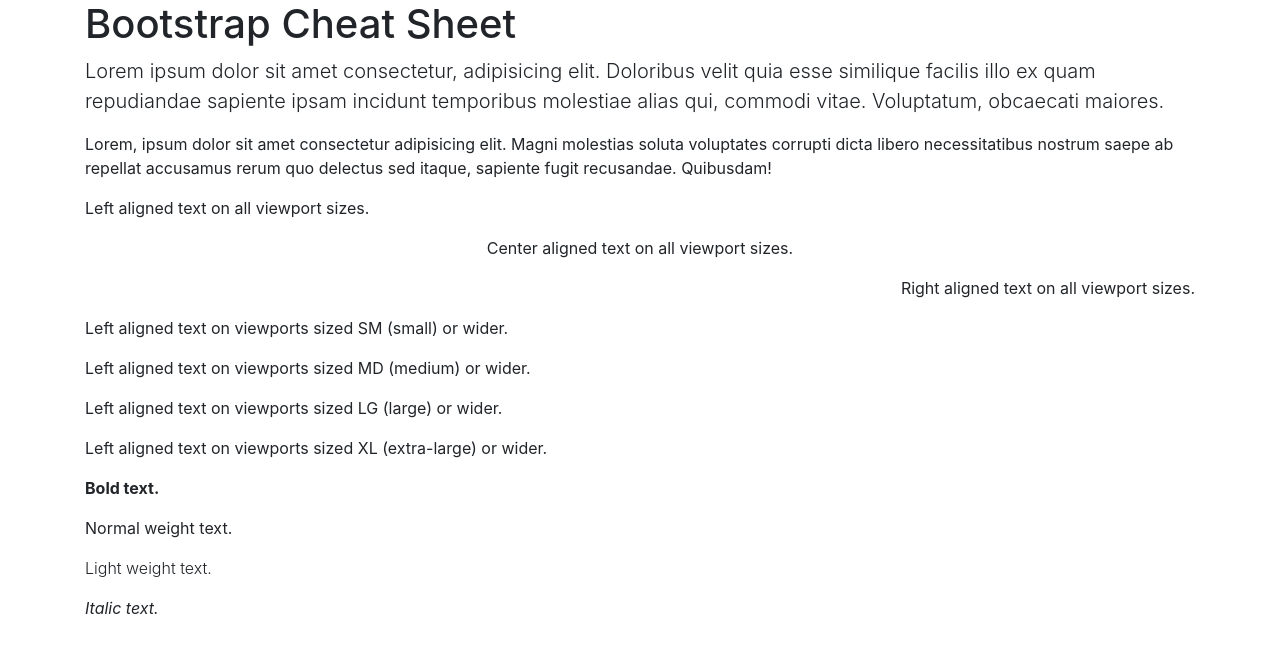
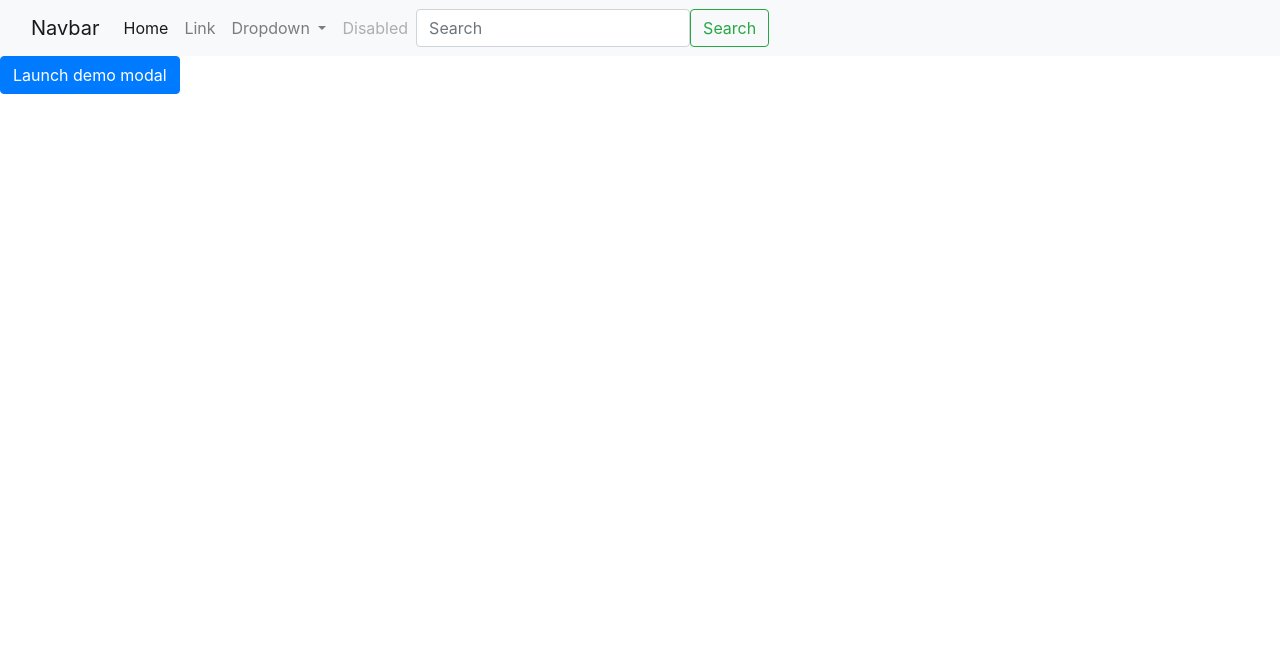
Before and after one commit to Dukewendo/bootstrap-testing, a plain HTML site: page index.html in a window 1280 px wide. Drawn offline with nearby package versions, Linux system fonts and the light colour scheme.

Commit message:
Add files via upload

```diff
--- a/index.html
+++ b/index.html
@@ -12,42 +12,71 @@
   </head>
   <body>
 
-    <div class="container">
-      <h1 class="page-header">Bootstrap Cheat Sheet</h1>
-      <p class="lead"> Lorem ipsum dolor sit amet consectetur, adipisicing elit. Doloribus velit quia esse similique
-        facilis illo ex quam repudiandae sapiente ipsam incidunt temporibus molestiae alias qui, commodi vitae.
-        Voluptatum, obcaecati maiores.
-      </p>
+    <nav class="navbar navbar-expand-lg navbar-light bg-light">
+      <div class="container-fluid">
+        <a class="navbar-brand" href="#">Navbar</a>
+        <button class="navbar-toggler" type="button" data-bs-toggle="collapse" data-bs-target="#navbarSupportedContent" aria-controls="navbarSupportedContent" aria-expanded="false" aria-label="Toggle navigation">
+          <span class="navbar-toggler-icon"></span>
+        </button>
+        <div class="collapse navbar-collapse" id="navbarSupportedContent">
+          <ul class="navbar-nav me-auto mb-2 mb-lg-0">
+            <li class="nav-item">
+              <a class="nav-link active" aria-current="page" href="#">Home</a>
+            </li>
+            <li class="nav-item">
+              <a class="nav-link" href="#">Link</a>
+            </li>
+            <li class="nav-item dropdown">
+              <a class="nav-link dropdown-toggle" href="#" id="navbarDropdown" role="button" data-bs-toggle="dropdown" aria-expanded="false">
+                Dropdown
+              </a>
+              <ul class="dropdown-menu" aria-labelledby="navbarDropdown">
+                <li><a class="dropdown-item" href="#">Action</a></li>
+                <li><a class="dropdown-item" href="#">Another action</a></li>
+                <li><hr class="dropdown-divider"></li>
+                <li><a class="dropdown-item" href="#">Something else here</a></li>
+              </ul>
+            </li>
+            <li class="nav-item">
+              <a class="nav-link disabled" href="#" tabindex="-1" aria-disabled="true">Disabled</a>
+            </li>
+          </ul>
+          <form class="d-flex">
+            <input class="form-control me-2" type="search" placeholder="Search" aria-label="Search">
+            <button class="btn btn-outline-success" type="submit">Search</button>
+          </form>
+        </div>
+      </div>
+    </nav>
 
-      <p>Lorem, ipsum dolor sit amet consectetur adipisicing elit. Magni molestias soluta voluptates corrupti dicta
-        libero necessitatibus nostrum saepe ab repellat accusamus rerum quo delectus sed itaque,
-        sapiente fugit recusandae. Quibusdam!
+    <!-- Button trigger modal -->
+<button type="button" class="btn btn-primary" data-bs-toggle="modal" data-bs-target="#exampleModal">
+  Launch demo modal
+</button>
 
-      </p>
-
-    <p class="text-left">Left aligned text on all viewport sizes.</p>
-    <p class="text-center">Center aligned text on all viewport sizes.</p>
-    <p class="text-right">Right aligned text on all viewport sizes.</p>
-    <p class="text-sm-left">Left aligned text on viewports sized SM (small) or wider.</p>
-    <p class="text-md-left">Left aligned text on viewports sized MD (medium) or wider.</p>
-    <p class="text-lg-left">Left aligned text on viewports sized LG (large) or wider.</p>
-    <p class="text-xl-left">Left aligned text on viewports sized XL (extra-large) or wider.</p>
-
-
-    <p class="font-weight-bold">Bold text.</p>
-    <p class="font-weight-normal">Normal weight text.</p>
-    <p class="font-weight-light">Light weight text.</p>
-    <p class="font-italic">Italic text.</p>
-
+<!-- Modal -->
+<div class="modal fade" id="exampleModal" tabindex="-1" aria-labelledby="exampleModalLabel" aria-hidden="true">
+  <div class="modal-dialog">
+    <div class="modal-content">
+      <div class="modal-header">
+        <h5 class="modal-title" id="exampleModalLabel">Modal title</h5>
+        <button type="button" class="btn-close" data-bs-dismiss="modal" aria-label="Close"></button>
+      </div>
+      <div class="modal-body">
+        HELLO THERE!
+      </div>
+      <div class="modal-footer">
+        <button type="button" class="btn btn-secondary" data-bs-dismiss="modal">Close</button>
+        <button type="button" class="btn btn-danger">Save changes</button>
+      </div>
     </div>
+  </div>
+</div>
 
 
 
+<script src="https://cdn.jsdelivr.net/npm/bootstrap@5.0.0-beta3/dist/js/bootstrap.bundle.min.js" integrity="sha384-JEW9xMcG8R+pH31jmWH6WWP0WintQrMb4s7ZOdauHnUtxwoG2vI5DkLtS3qm9Ekf" crossorigin="anonymous"></script>
 
-
-    <script src="https://code.jquery.com/jquery-3.2.1.slim.min.js" integrity="sha384-KJ3o2DKtIkvYIK3UENzmM7KCkRr/rE9/Qpg6aAZGJwFDMVNA/GpGFF93hXpG5KkN" crossorigin="anonymous"></script>
-    <script src="https://cdnjs.cloudflare.com/ajax/libs/popper.js/1.12.9/umd/popper.min.js" integrity="sha384-ApNbgh9B+Y1QKtv3Rn7W3mgPxhU9K/ScQsAP7hUibX39j7fakFPskvXusvfa0b4Q" crossorigin="anonymous"></script>
-    <script src="https://maxcdn.bootstrapcdn.com/bootstrap/4.0.0/js/bootstrap.min.js" integrity="sha384-JZR6Spejh4U02d8jOt6vLEHfe/JQGiRRSQQxSfFWpi1MquVdAyjUar5+76PVCmYl" crossorigin="anonymous"></script>
 
   </body>
 </html>
```
Also changed, not shown: van.jpg (added).
